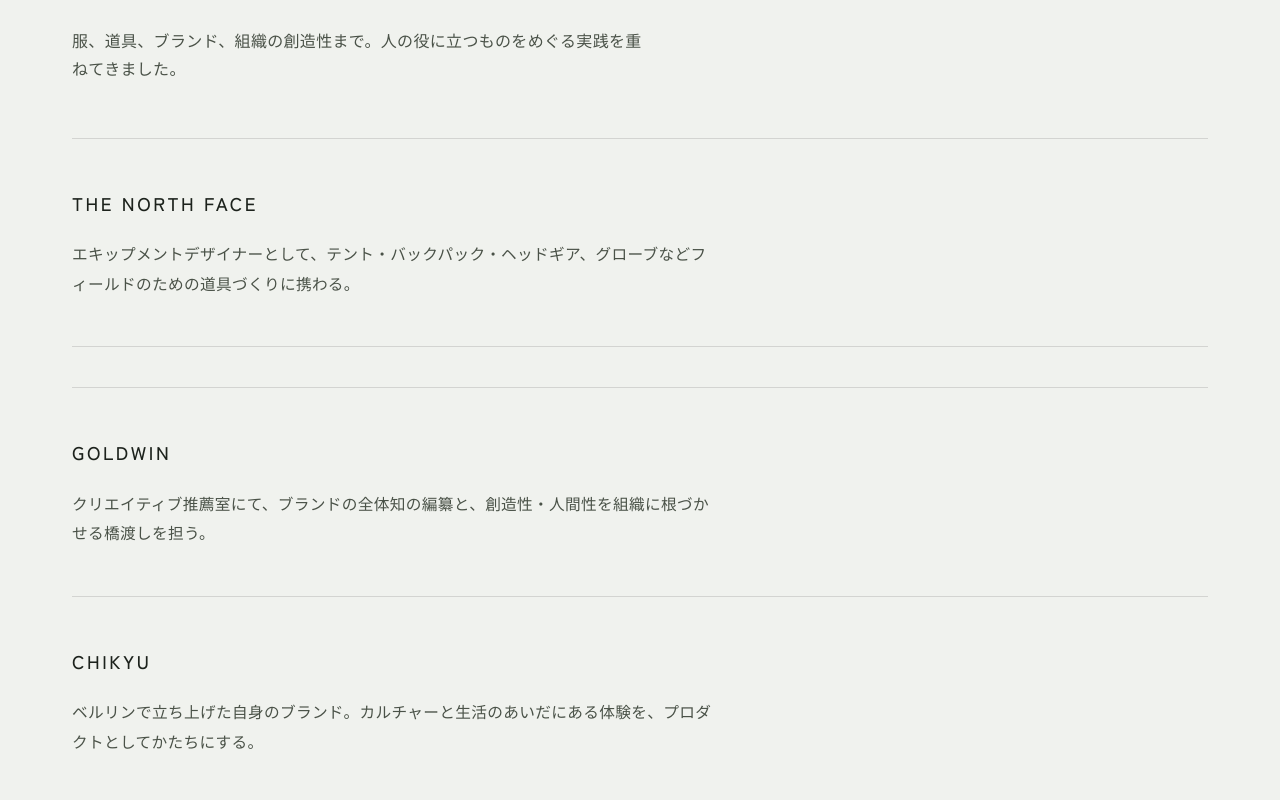
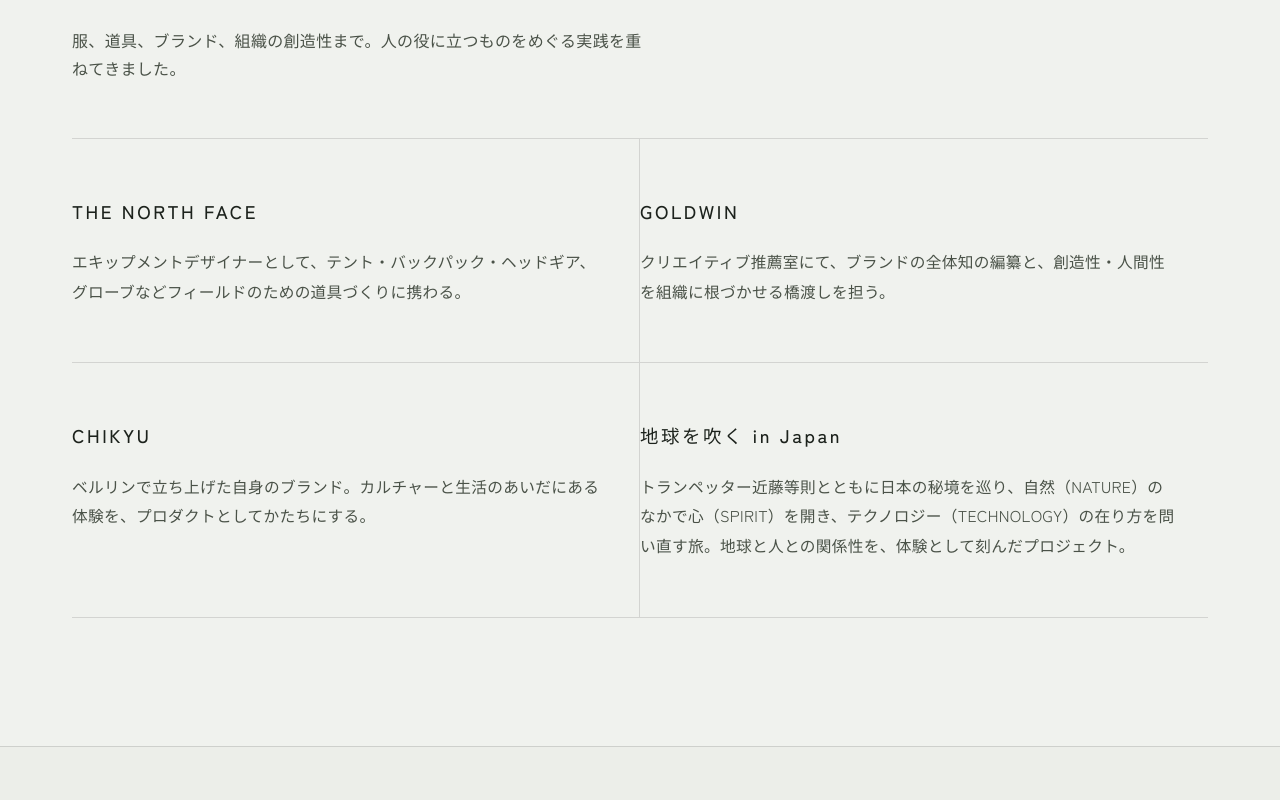
Before and after one commit to ciqueerde-pixel/chikyu-x-homepage, a Next.js app: page / in a window 1280 px wide. Shown: the part 1720-2520 px from the top of the page. Built offline with nearby package versions, Linux system fonts and the light colour scheme.

Commit message:
Restore projects grid and increase card padding from borders
Co-authored-by: Cursor <cursoragent@cursor.com>

```diff
--- a/src/app/page.tsx
+++ b/src/app/page.tsx
@@ -114,31 +114,23 @@ export default function HomePage() {
             </p>
           </Reveal>
 
-          <div className="mt-14 flex flex-col border-t border-line">
-            {projects.map((project, index) => {
-              const needsBreak =
-                project.title === "GOLDWIN" ||
-                project.title === "地球を吹く in Japan";
-
-              return (
+          <div className="mt-14 grid gap-0 border-t border-line md:grid-cols-2">
+            {projects.map((project, index) => (
               <Reveal
                 key={project.title}
-                  delayClassName={index > 0 ? "reveal-delay-1" : ""}
-                  className={`border-b border-line ${
-                    needsBreak ? "mt-10 border-t border-line" : ""
-                  }`}
+                delayClassName={index % 2 === 1 ? "reveal-delay-1" : ""}
+                className="border-b border-line md:odd:border-r"
               >
-                  <article className="flex flex-col py-10 md:py-12">
+                <article className="flex h-full flex-col px-0 py-12 md:px-8 md:py-14 md:first:pl-0">
                   <h3 className="text-[1.15rem] font-medium tracking-[0.14em]">
                     {project.title}
                   </h3>
-                    <p className="mt-5 max-w-[40rem] text-[0.98rem] leading-[1.9] text-ink-soft">
+                  <p className="mt-5 text-[0.98rem] leading-[1.9] text-ink-soft">
                     {project.body}
                   </p>
                 </article>
               </Reveal>
-              );
-            })}
+            ))}
           </div>
         </div>
       </section>
```
Lines whose indentation alone changed are shown as unchanged.
